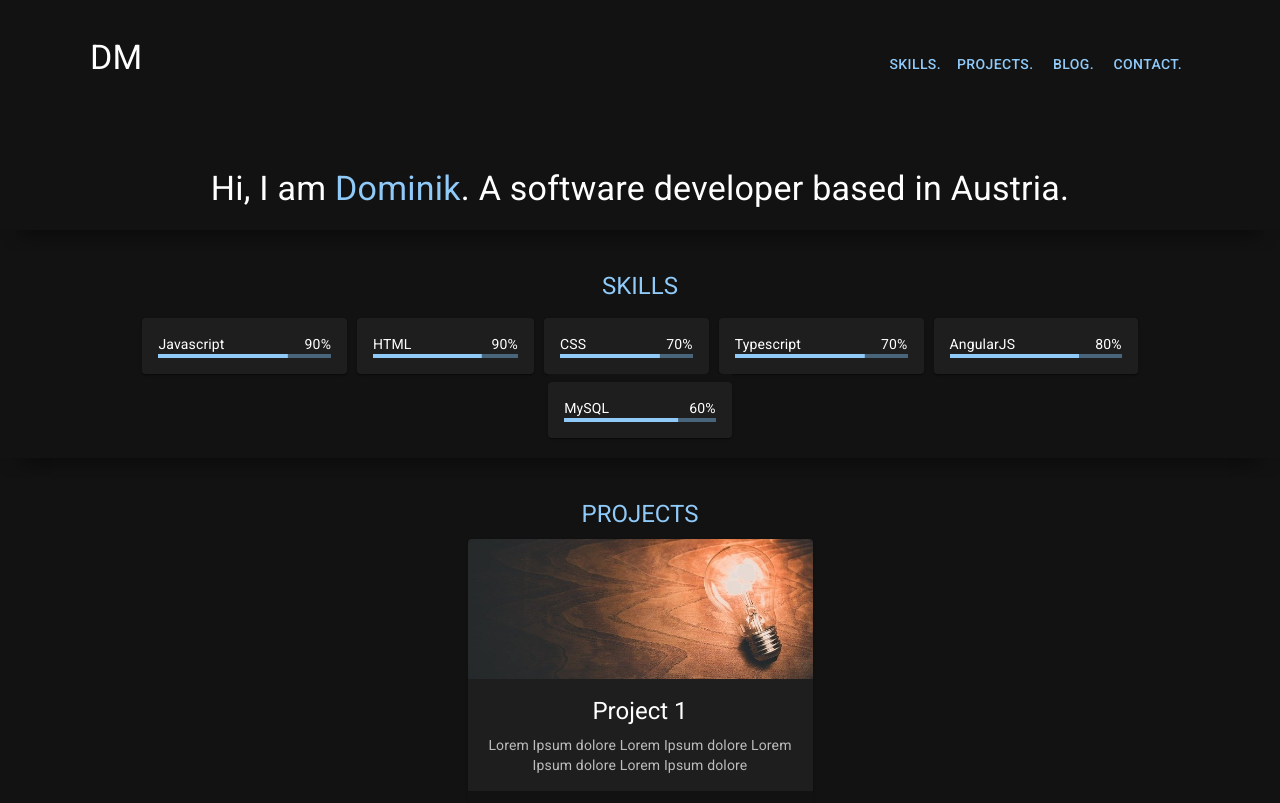
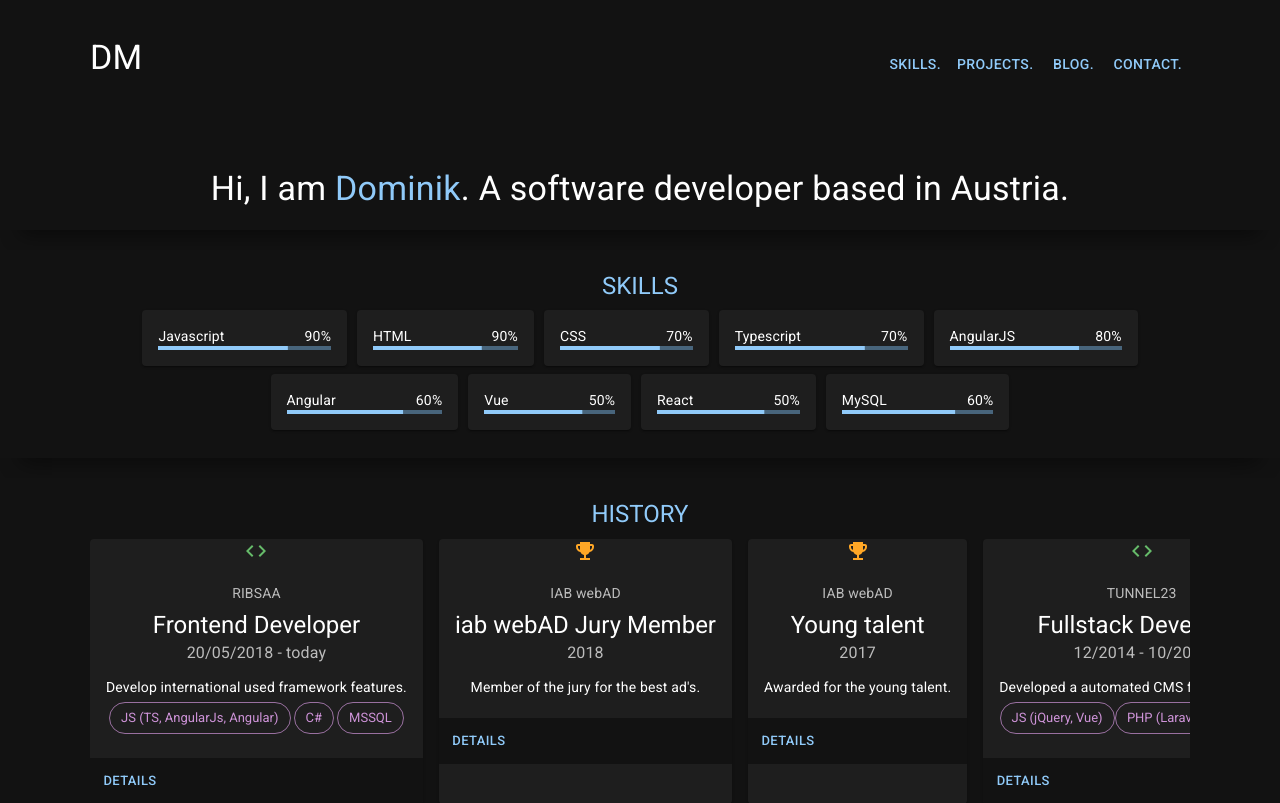
Before and after one commit to DominikMikes/portfolio, a React (Create React App) app: page / in a window 1280 px wide. Shown: the top 803 px of the page. Built offline with nearby package versions, Linux system fonts and the light colour scheme.

Commit message:
added history section, skill adaption

```diff
--- a/src/App.tsx
+++ b/src/App.tsx
@@ -13,6 +13,7 @@ function App() {
       </section>
       <Welcome></Welcome>
       <Section type="skill" headline="skills"></Section>
+      <Section type="history" headline="history"></Section>
       <Section type="project" headline="projects"></Section>
       <Section type="blog" headline="blog"></Section>
       <Section type="contact" headline="contact"></Section>
--- /dev/null
+++ b/src/components/history/history.tsx
@@ -0,0 +1,75 @@
+import { Card, CardContent, Typography, CardActions, CardActionArea, Button, Chip } from "@mui/material";
+import React from "react";
+
+import EmojiEventsIcon from '@mui/icons-material/EmojiEvents';
+import CodeIcon from '@mui/icons-material/Code';
+
+import historyJSON from '@data/history.json';
+import { Box } from "@mui/system";
+
+interface IHistory {
+    organisation: string,
+    job: string,
+    from: string,
+    to: string,
+    shortDescription: string,
+    technologies: Array<string>,
+    type: string
+}
+
+export default class History extends React.Component {
+    renderIcon(type: string) {
+        switch(type) {
+            case 'work':
+                return <CodeIcon color="success"></CodeIcon>
+            case 'award':
+                return <EmojiEventsIcon color="warning"></EmojiEventsIcon>
+            default:
+                return '';
+        }
+    }
+    renderTechnologies(data: Array<string>) {
+        return data.map(technology => {
+            return <Chip
+            sx={{marginBottom: 1}}
+            label={technology}
+            variant="outlined"
+            color="secondary"/>
+        });
+    }
+    render() {
+        historyJSON.reverse();
+        const renderHistories = historyJSON.map((history: IHistory) => {
+            return  <Card sx={{ flex: '0 0 auto', marginRight: 2 }}>
+                        <CardActionArea>
+                            {this.renderIcon(history.type)}
+                            <CardContent>
+                                <Typography sx={{ fontSize: 14 }} color="text.secondary" gutterBottom>
+                                {history.organisation}
+                                </Typography>
+                                <Typography variant="h5" component="div">
+                                {history.job}
+                                </Typography>
+                                <Typography sx={{ mb: 1.5 }} color="text.secondary">
+                                {history.from}
+                                {history.to !== '' && <span> - { history.to } </span> }
+                                </Typography>
+                                <Typography gutterBottom variant="body2">
+                                {history.shortDescription}
+                                </Typography>
+                                <Box sx={{display:'flex', flexWrap: 'wrap', justifyContent: 'space-evenly'}}>
+                                    {this.renderTechnologies(history.technologies)}
+                                </Box>
+                            </CardContent>
+                        </CardActionArea>
+                        <CardActions>
+                            <Button size="small">Details</Button>
+                        </CardActions>
+                    </Card>
+
+        });
+        return (<Box sx={{display: 'flex',
+        flexWrap: 'nowrap',
+        overflowX: 'scroll'}}>{renderHistories}</Box>);
+    }
+}
--- a/src/components/section/section.tsx
+++ b/src/components/section/section.tsx
@@ -3,6 +3,7 @@ import Skill from "@components/skill/skill";
 import Project from "@components/project/project";
 import Blog from '@components/blog-card/blog-card';
 import Contact from "@components/contact/contact";
+import History from "@components/history/history";
 import { Typography } from "@mui/material";
 
 
@@ -19,9 +20,11 @@ export default class Section extends React.Component<PropsType, {}> {
             case 'project':
                 return <Project></Project>;
             case 'blog':
-                return <Blog></Blog>
+                return <Blog></Blog>;
             case 'contact':
-                return <Contact></Contact>
+                return <Contact></Contact>;
+            case 'history':
+                return <History></History>;
             default:
                 return '';
         }
--- a/src/components/skill/skill.tsx
+++ b/src/components/skill/skill.tsx
@@ -9,7 +9,7 @@ export default  class Skill extends React.Component<{}> {
     render() {
         const renderSkills = skillsJson.skills.map((skill, index) => {
             return <div className="skill">
-                        <Card sx={{ flex: 1, marginTop: 1 }}>
+                        <Card sx={{ flex: 1, marginBottom: 1 }}>
                             <CardActionArea>
                                 <CardContent>
                                     <Box sx={{ display: 'flex' }}>
--- /dev/null
+++ b/src/data/history.json
@@ -0,0 +1,74 @@
+[
+    {
+        "organisation": "Cyberschool",
+        "job": "4th place",
+        "from": "2010",
+        "to": "",
+        "shortDescription": "4th place in the Cyberschool finals 2010.",
+        "technologies": [],
+        "type": "award"
+    },
+    {
+        "organisation": "Jungend Informatik",
+        "job": "2nd place",
+        "from": "2010",
+        "to": "",
+        "shortDescription": "2nd place at the 27th Austrian 'Jugend Informatik' competition.",
+        "technologies": [],
+        "type": "award"
+    },
+    {
+        "organisation": "MRM-Systems",
+        "job": "Frontend Developer",
+        "from": "10/2011",
+        "to": "02/2013",
+        "shortDescription": "Development of the webbased App.",
+        "technologies": ["JS (dojo)", "PHP (CakePHP)", "MSSQL", "MySQL"],
+        "type": "work"
+    },
+    {
+        "organisation": "proMESdata",
+        "job": "Fullstack Developer",
+        "from": "03/2013",
+        "to": "11/2014",
+        "shortDescription": "Developing the front- and backend App",
+        "technologies": ["JS (dojo)", "PHP (CakePHP)", "MSSQL", "MySQL"],
+        "type": "work"
+    },
+    {
+        "organisation": "TUNNEL23",
+        "job": "Fullstack Developer",
+        "from": "12/2014",
+        "to": "10/2018",
+        "shortDescription": "Developed a automated CMS for ad creation.",
+        "technologies": ["JS (jQuery, Vue)", "PHP (Laravel)", "MySQL"],
+        "type": "work"
+    },
+    {
+        "organisation": "IAB webAD",
+        "job": "Young talent",
+        "from": "2017",
+        "to": "",
+        "shortDescription": "Awarded for the young talent.",
+        "technologies": [],
+        "type": "award"
+    },
+    {
+        "organisation": "IAB webAD",
+        "job": "iab webAD Jury Member",
+        "from": "2018",
+        "to": "",
+        "shortDescription": "Member of the jury for the best ad's.",
+        "technologies": [],
+        "type": "award"
+    },
+    {
+        "organisation": "RIBSAA",
+        "job": "Frontend Developer",
+        "from": "20/05/2018",
+        "to": "today",
+        "shortDescription": "Develop international used framework features.",
+        "technologies": ["JS (TS, AngularJs, Angular)", "C#", "MSSQL"],
+        "type": "work"
+    }
+]
--- a/src/data/skills.json
+++ b/src/data/skills.json
@@ -27,6 +27,21 @@
             "order": "5"
         },
         {
+            "label": "Angular",
+            "percent": "60%",
+            "order": "5"
+        },
+        {
+            "label": "Vue",
+            "percent": "50%",
+            "order": "5"
+        },
+        {
+            "label": "React",
+            "percent": "50%",
+            "order": "5"
+        },
+        {
             "label": "MySQL",
             "percent": "60%",
             "order": "6"
```
